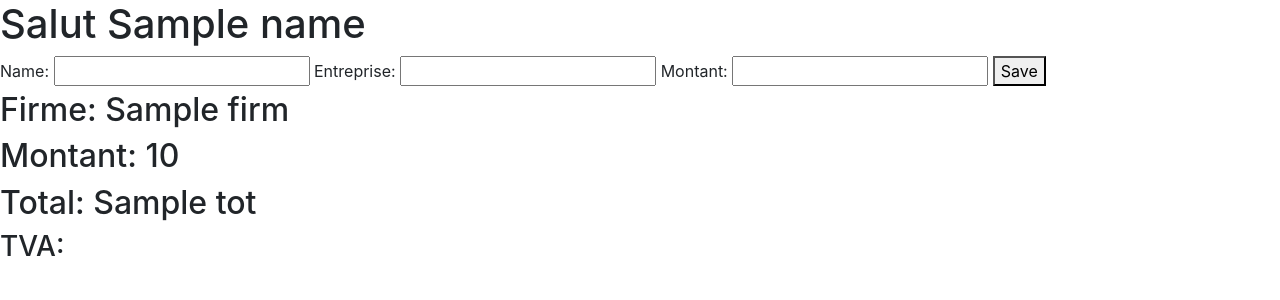
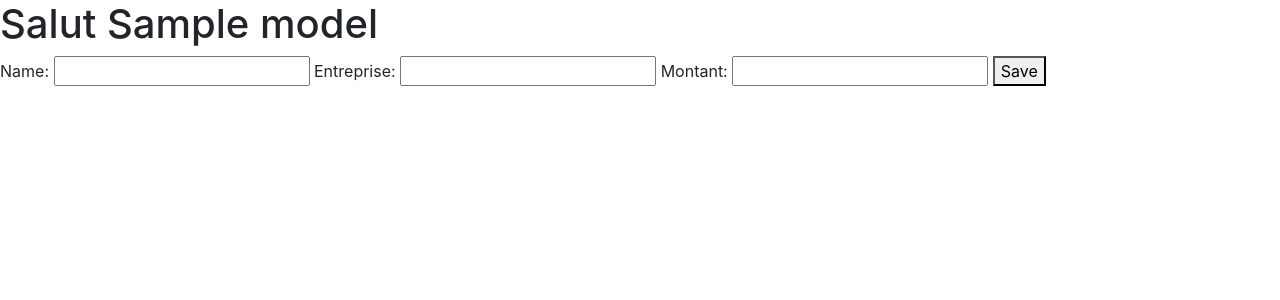
Before and after one commit to MCroco/Flask-Server, a Flask app: template templates/form.html in a window 1280 px wide. Shown: the part 56-356 px from the top of the page. Run offline with Flask 2, Linux system fonts and the light colour scheme; the template is opened without the code that fills it: most values are stand-ins (such as "Sample title", 1, 10 or a date in 2020).

Commit message:
Salut c'est du code

```diff
--- a/src/main.py
+++ b/src/main.py
@@ -11,11 +11,19 @@ env = Environment(
 )
 
 
+class FormModel:
+    def __init__(self, name=None, firm=None, amount=None, total=None, show=True):
+        self.name = name
+        self.firm = firm
+        self.amount = amount
+        self.total = total
+        self.show = show
+
+
 @app.route("/")
 def index():
-    template = env.get_template('babar.html')
-    # template = read_template("babar.html")
-    tva = 5 + 5  # sql
+    template = env.get_template('index.html')
+    tva = 5 + 5
     return template.render(name=str(tva))
 
 
@@ -27,21 +35,16 @@ def boostrap():
 @app.route("/form.html", methods=["GET", "POST"])
 def form():
     if request.method == "POST":
-        # name = request.form['name']
         name = request.form["name"]
         firm = request.form["firm"]
         amount = request.form["amount"]
         amount = float(amount)
         tva = amount * 0.21
         tot = amount + tva
-        ok = True
+        model = FormModel(name, firm, amount, tot)
     else:
-        name = "toto"
-        firm = ""
-        tot = ""
-        tva = ""
-        amount = ""
-        ok = False
+        model = FormModel(name='test', show=False)
 
     template = env.get_template('form.html')
-    return template.render(name=name, firm=firm, amount=amount, tva=tva, tot=tot, ok=ok)
+    # return template.render(name=name, firm=firm, amount=amount, tva=tva, tot=tot, ok=ok)
+    return template.render(model=model)
--- a/templates/header.html
+++ b/templates/base.html
@@ -5,7 +5,7 @@
         <meta http-equiv="x-ua-compatible" content="ie=edge" />
         <meta name="viewport" content="width=device-width, initial-scale=1" />
         <link rel="stylesheet" href="/css/bootstrap.css" />
-        <title>{{ name }}</title>
+        <title>{% block title %}{% endblock %} - TORTUE</title>
     </head>
 <body>
 <nav class="navbar navbar-light" style="background-color: #e3f2fd;">
@@ -30,3 +30,6 @@
 </ul>
 </div>
 </nav>
+{% block content %}{% endblock %}
+</body>
+</html>
--- a/templates/footer.html
+++ /dev/null
@@ -1,2 +0,0 @@
-</body>
-</html>
--- a/templates/form.html
+++ b/templates/form.html
@@ -1,5 +1,9 @@
-{% include 'header.html' %}
-<h1>Salut {{ name }}</h1>
+{% extends 'base.html' %}
+
+{% block title %}Formulaire{% endblock %}
+
+{% block content %}
+<h1>Salut {{ model.name }}</h1>
 <!-- Form which will send a POST request to the current URL -->
 <form method="post">
     <label>Name:</label>
@@ -11,10 +15,10 @@
     <button>Save</button>
 </form>
 
-<h2>Firme: {{ firm }}</h2>
-<h2>Montant: {{ amount }}</h2>
-<h2>Total: {{ tot }}</h2>
-<h3>TVA:    {% if ok %}
-yay
-{% endif %}</h3>
-{% include 'footer.html' %}
+{% if model.show %}
+<h2>Firme: {{ model.firm }}</h2>
+<h2>Montant: {{ model.amount }}</h2>
+<h2>Total: {{ model.tot }}</h2>
+{% endif %}
+
+{% endblock %}
```
Also changed, not shown: templates/babar.html (deleted, +0 -14 lines), templates/index.html (added, +7 -0 lines).
